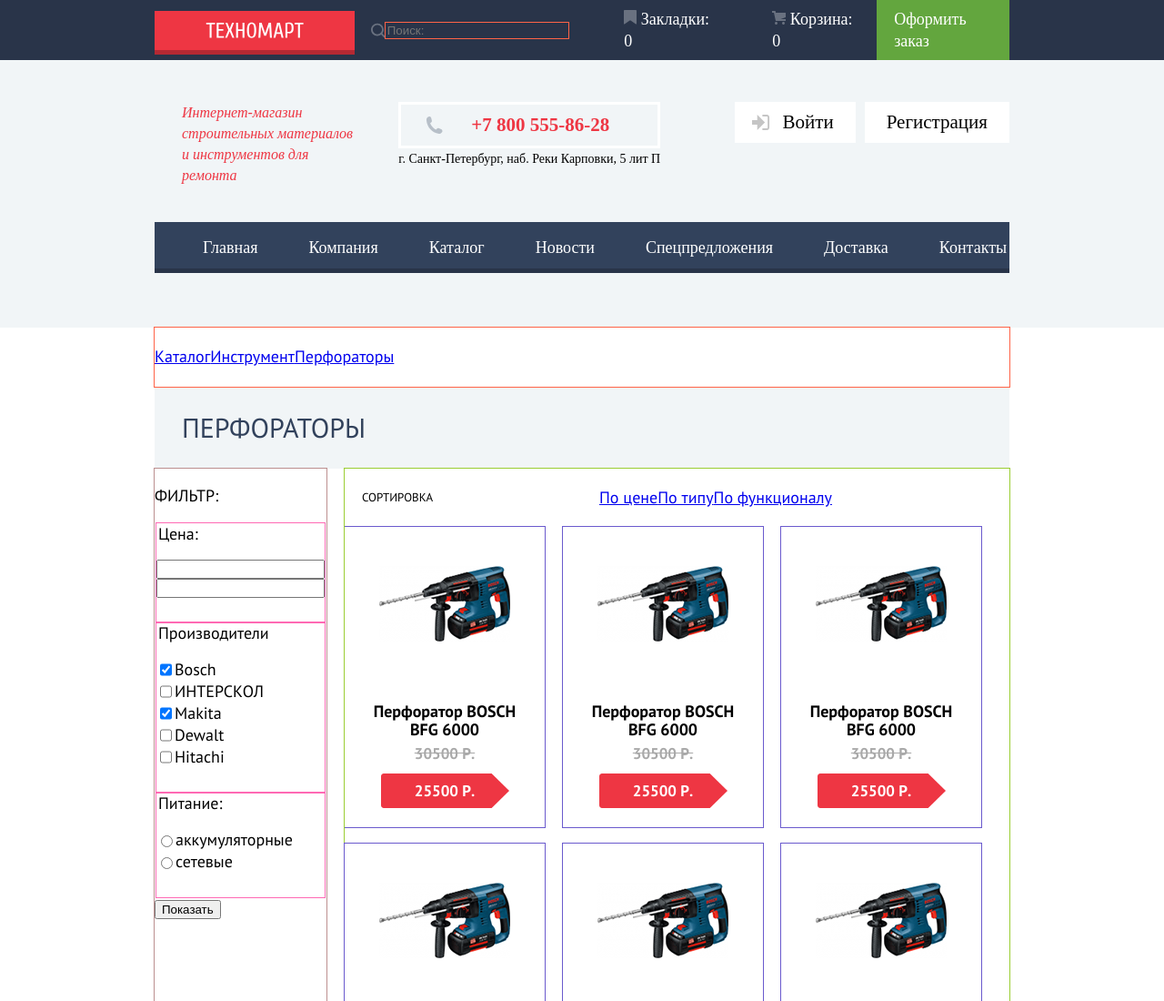
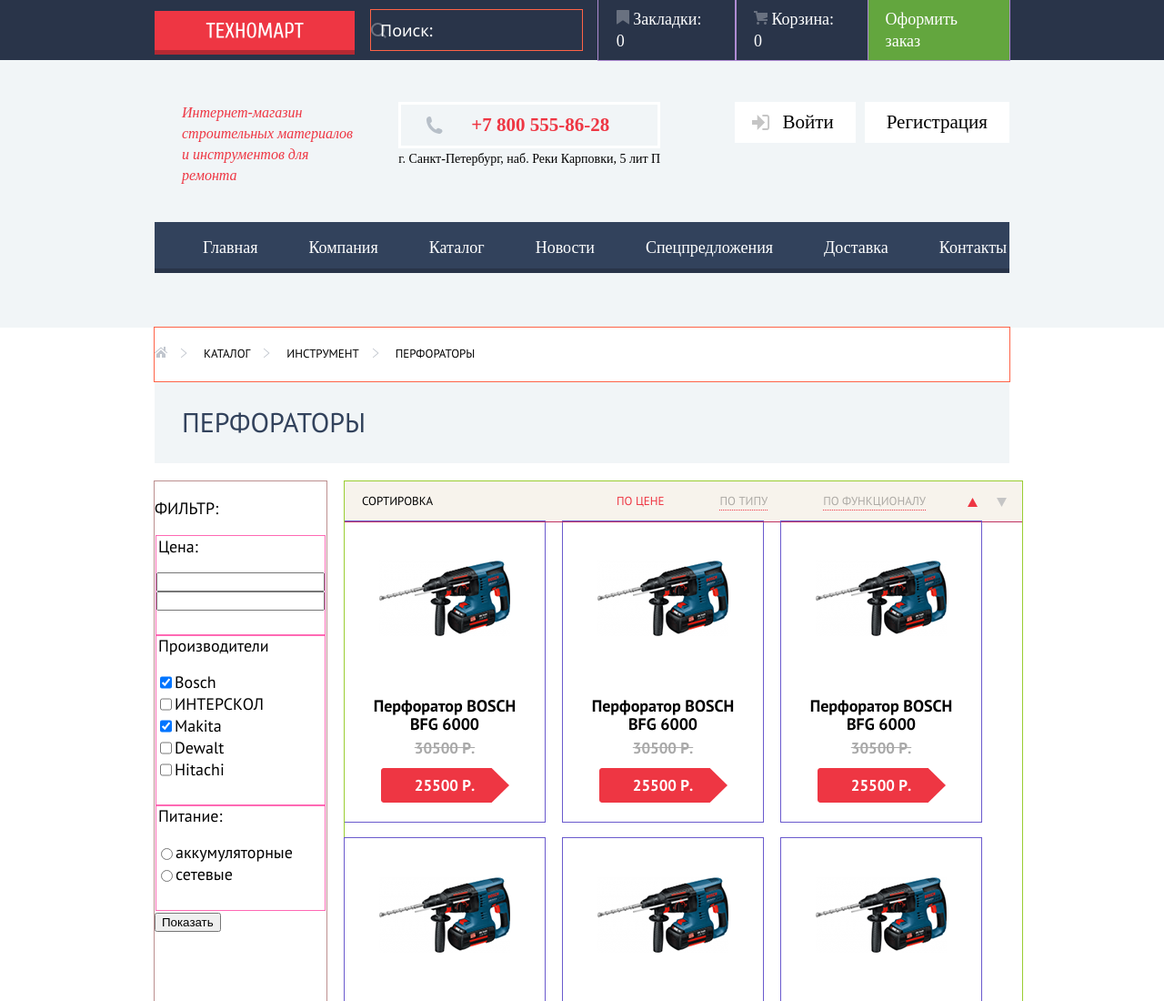
Before and after one commit to vitaly79/Technomart-2024, a plain HTML site: page catalog.html in a window 1280 px wide. Shown: the top 1100 px of the page at 91% size. Drawn offline with Linux system fonts and the light colour scheme; a web font is replaced by a local one.

Commit message:
Доработал header

```diff
--- a/catalog.html
+++ b/catalog.html
@@ -124,17 +124,23 @@
 
     <div class="catalog-wrapper">
       <ul class="breadcrumbs">
-        <li>
-          <a class="breadcrumbs__link" href="index.html"><span class="visually-hidden">На главную страницу</span></a>
+        <li class="breadcrumbs__item">
+          <a class="breadcrumbs__link breadcrumbs__link--image" href="index.html">
+            <svg width="14" height="12" viewBox="0 0 14 12" xmlns="http://www.w3.org/2000/svg">
+              <path d="M2 7.99999V12H6V7.99999H8V12H12V7.99999L7 3.51599L2 7.99999Z" />
+              <path
+                d="M13.831 6.365L12 4.751V0H10V2.987L7.33201 0.635C7.31201 0.618 7.28901 0.612 7.26801 0.598C7.24297 0.579705 7.21617 0.56396 7.18801 0.551C7.15711 0.540195 7.12532 0.532163 7.09301 0.527C7.06201 0.521 7.03201 0.515 7.00001 0.515C6.96901 0.515 6.93901 0.521 6.90801 0.527C6.87554 0.531919 6.84369 0.5403 6.81301 0.552C6.78501 0.563 6.76001 0.581 6.73301 0.598C6.71201 0.612 6.68801 0.618 6.66901 0.635L0.171006 6.365C0.0162706 6.50291 -0.0375648 6.72187 0.0355779 6.9158C0.108721 7.10974 0.293738 7.23862 0.501006 7.24C0.622937 7.24035 0.740742 7.19586 0.832006 7.115L7.00001 1.677L13.169 7.115C13.3778 7.27913 13.6784 7.25178 13.8542 7.05265C14.03 6.85352 14.0198 6.55183 13.831 6.365Z" />
+            </svg>
+            <span class="visually-hidden">На главную страницу</span></a>
         </li>
-        <li>
-          <a class="breadcrumbs__link" href="#">Каталог</a>
+        <li class="breadcrumbs__item">
+          <a class="breadcrumbs__link" href="catalog.html">Каталог</a>
         </li>
-        <li>
+        <li class="breadcrumbs__item">
           <a class="breadcrumbs__link" href="#">Инструмент</a>
         </li>
-        <li>
-          <a class="breadcrumbs__link" href="#">Перфораторы</a>
+        <li class="breadcrumbs__item">
+          <a class="breadcrumbs__link">Перфораторы</a>
         </li>
       </ul>
       <div class="catalog-heading">
@@ -194,7 +200,7 @@
             <p class="sorting__heading">Сортировка</p>
             <ul class="sorting-list">
               <li>
-                <a class="sorting-list__link" href="#">По цене</a>
+                <a class="sorting-list__link sorting-list__link--active" href="#">По цене</a>
               </li>
               <li>
                 <a class="sorting-list__link" href="#">По типу</a>
@@ -202,11 +208,21 @@
               <li>
                 <a class="sorting-list__link" href="#">По функционалу</a>
               </li>
+            </ul>
+            <ul class="sorting-direction">
               <li>
-                <a class="sorting-list__link" href="#"><span class="visually-hidden">По возрастанию</span></a>
+                <a class="sorting-direction__link" href="#">
+                  <svg class="sorting-direction__icon sorting-direction__icon--active" width="11" height="10" viewBox="0 0 11 10"  xmlns="http://www.w3.org/2000/svg">
+                    <path d="M5.5 0L11 10L0 10" />
+                  </svg>
+                  <span class="visually-hidden">По возрастанию</span></a>
               </li>
               <li>
-                <a class="sorting-list__link" href="#"><span class="visually-hidden">По убыванию</span></a>
+                <a class="sorting-direction__link" href="#">
+                  <svg class="sorting-direction__icon" width="11" height="10" viewBox="0 0 11 10" xmlns="http://www.w3.org/2000/svg">
+                    <path d="M5.5 10L0 0H11" />
+                  </svg>
+                  <span class="visually-hidden">По убыванию</span></a>
               </li>
             </ul>
           </div>
@@ -217,8 +233,8 @@
               <div class="product-card__container">
                 <img class="product-card__image" src="img/bfg-6000.jpg" width="144" height="128"
                   alt="Перфоратор Bosch BFG 6000">
-                <button class="product-card__button product-card__button--buy" href="#">купить</button>
-                <button class="product-card__button product-card__button--favourite" href="#">В закладки</button>
+                <button class="product-card__button product-card__button--buy" type="button">купить</button>
+                <button class="product-card__button product-card__button--favourite" type="button">В закладки</button>
               </div>
               <p class="product-card__heading">Перфоратор BOSCH BFG 6000</p>
               <p class="product-card__discount">30500 Р.</p>
--- a/css/style.css
+++ b/css/style.css
@@ -41,7 +41,6 @@ body {
   width: 940px;
   margin: 0 auto;
   display: flex;
-  justify-content: space-between;
   align-items: center;
 }
 
@@ -57,22 +56,42 @@ body {
 }
 
 .header-form {
+  position: relative;
   display: flex;
+  flex-grow: 1;
   padding: 9px 18px;
+  justify-content: space-between;
   align-items: center;
   width: 271px;
   height: 42px;
 }
 
 .header-form__icon {
+  position: absolute;
   fill: rgb(255, 255, 255, 0.3);
 }
 
 .header-form__input {
   width: 100%;
+  padding: 10px;
   background: none;
   border: none;
+  font-size: 18px;
+  line-height: 24px;
+  font-weight: 400;
+  font-family: 'Cuprum', 'Segoe UI', Tahoma, Geneva, Verdana, sans-serif;
+  color: #fff;
+
   outline: 1px solid tomato;
+}
+
+.header-form__input::placeholder {
+  color: #fff;
+}
+
+.header-form__input:focus {
+  background-color: #fff;
+  outline: none;
 }
 
 .header-form__input:hover .header-form__icon {
@@ -88,9 +107,11 @@ body {
 
 .header-item__link {
   display: block;
-  padding: 9px 26px 9px 43px;
+  padding: 9px 26px 9px 20px;
   color: #fff;
   text-decoration: none;
+
+  outline: 1px solid rgb(175, 139, 211);
 }
 
 .button--green {
@@ -635,8 +656,46 @@ body {
   outline: 1px solid tomato;
 }
 
+.breadcrumbs__item {
+  position: relative;
+  margin-right: 40px;
+}
+
+.breadcrumbs__item:not(:last-child)::after {
+  position: absolute;
+  content: "";
+  background-image: url("../img/svg/icon-right-small.svg");
+  background-repeat: no-repeat;
+  width: 8px;
+  height: 12px;
+  right: -22px;
+  top: 2px;
+}
+
+.breadcrumbs__link {
+  display: block;
+  font-size: 13px;
+  line-height: 18px;
+  text-decoration: none;
+  text-transform: uppercase;
+  color: #000;
+}
+
+.breadcrumbs__link:not(:last-child):hover {
+  color: #B5B5B5;
+}
+
+.breadcrumbs__link svg {
+  fill: #C1C6CE;
+}
+
+.breadcrumbs__link--image:hover svg {
+  fill: #32425C;
+}
+
 .catalog-heading {
   padding: 30px;
+  margin-bottom: 20px;
   background-color: #F1F5F7;
 }
 
@@ -685,22 +744,75 @@ body {
 }
 
 .sorting {
+  padding: 10px 17px 10px 19px;
   display: flex;
+  justify-content: space-between;
   align-items: center;
+  background-color: #F7F3EC;
+
+  outline: 1px solid #c03262;
 }
 
 .sorting__heading {
+  margin: 0;
   width: 240px;
-  padding: 10px 19px;
   text-transform: uppercase;
   font-size: 13px;
   line-height: 18px;
 }
 
 .sorting-list {
+  width: 380px;
+  margin: 0;
   display: flex;
+  justify-content: space-between;
+  list-style: none;
+}
+
+.sorting-list__link {
+  display: block;
+  font-size: 13px;
+  line-height: 18px;
+  text-transform: uppercase;
+  color: rgba(0, 0, 0, 0.3);
+  text-decoration: none;
+  border-bottom: 1px dotted #ee3643;
+}
+
+.sorting-list__link--active {
+  color: #EE3643;
+  border: none;
+}
+
+.sorting-list__link:hover {
+  color: #000;
+  border-bottom: 1px solid #ee3643;
+}
+
+.sorting-direction {
+  padding: 0;
   margin: 0;
+  margin-left: 46px;
+  display: flex;
+  align-items: center;
   list-style: none;
+  gap: 21px;
+}
+
+.sorting-direction__link {
+  display: inline-block;
+}
+
+.sorting-direction__icon {
+  fill: #C5C5C5;
+}
+
+.sorting-direction__icon--active {
+  fill: #EE3643;
+}
+
+.sorting-direction__icon:hover {
+  fill: #000;
 }
 
 .products-list {
```
